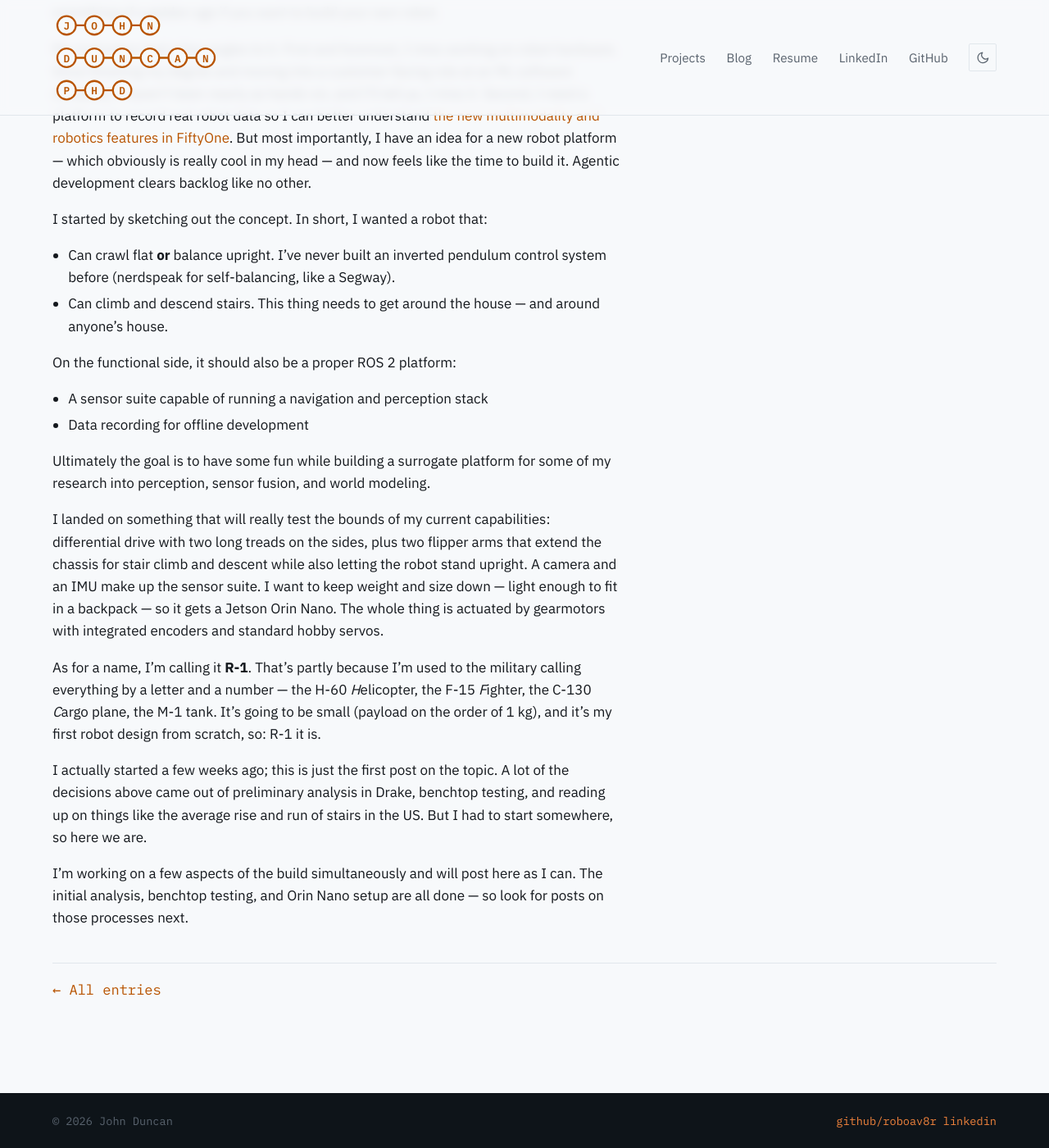
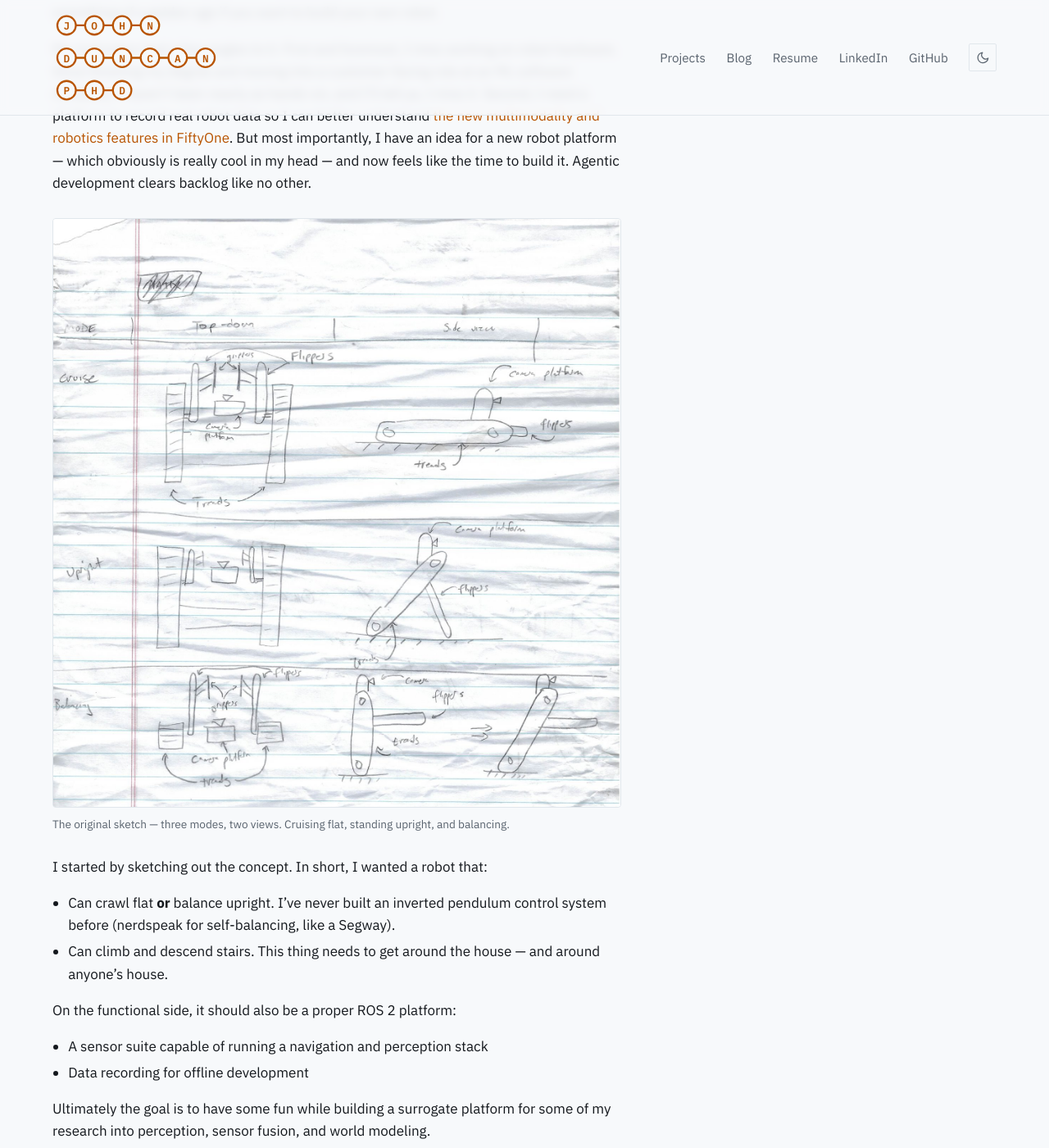
Before and after one commit to roboav8r/roboav8r.github.io, a Jekyll site: the page built from _posts/2026-07-26-r1-concept.md, in a window 1280 px wide and 1400 px high, scrolled down 608 px. Shown: the whole window at 82% size. Built offline with Jekyll 4.4.1, drawn with Linux system fonts in a browser that asks for light colours.

Commit message:
Add concept sketch to R-1 post. Adds .prose figure/img/figcaption rules

```diff
--- a/_posts/2026-07-26-r1-concept.md
+++ b/_posts/2026-07-26-r1-concept.md
@@ -20,9 +20,15 @@ But most importantly, I have an idea for a new robot platform — which obviousl
 cool in my head — and now feels like the time to build it. Agentic development clears
 backlog like no other.
 
-<!-- TODO: concept sketch goes here. Drop the file in assets/img/ and uncomment:
-![Pencil sketch of the robot concept — treads, flipper arms, upright stance]({{ '/assets/img/r1-concept-sketch.jpg' | relative_url }})
--->
+<figure>
+  <img src="{{ '/assets/img/r1-concept-sketch.jpg' | relative_url }}"
+       width="1600" height="1660" loading="lazy" decoding="async"
+       alt="Pencil sketch on lined paper, laid out as a grid: three modes (cruise, upright,
+            balancing) across two views (top-down and side). Each shows the two side treads,
+            the two flipper arms, the grippers, and the camera platform.">
+  <figcaption>The original sketch — three modes, two views. Cruising flat, standing upright,
+    and balancing.</figcaption>
+</figure>
 
 I started by sketching out the concept. In short, I wanted a robot that:
 
--- a/assets/css/main.css
+++ b/assets/css/main.css
@@ -284,6 +284,15 @@ main { min-height: 60vh; }
 .prose blockquote {
   margin: 1.2rem 0; padding-left: 1rem; border-left: 2px solid var(--accent); color: var(--muted);
 }
+.prose figure { margin: 1.8rem 0; }
+.prose img {
+  width: 100%; height: auto; display: block;
+  border: 1px solid var(--hair); border-radius: 4px;
+  background: var(--bg-tint);
+}
+.prose figcaption {
+  margin-top: 0.6rem; color: var(--muted); font-size: 0.85rem; line-height: 1.5;
+}
 .post-nav { margin-top: 2.5rem; padding-top: 1.2rem; border-top: 1px solid var(--hair); }
 .empty { color: var(--muted); }
 
```
Also changed, not shown: assets/img/r1-concept-sketch.jpg (added).
